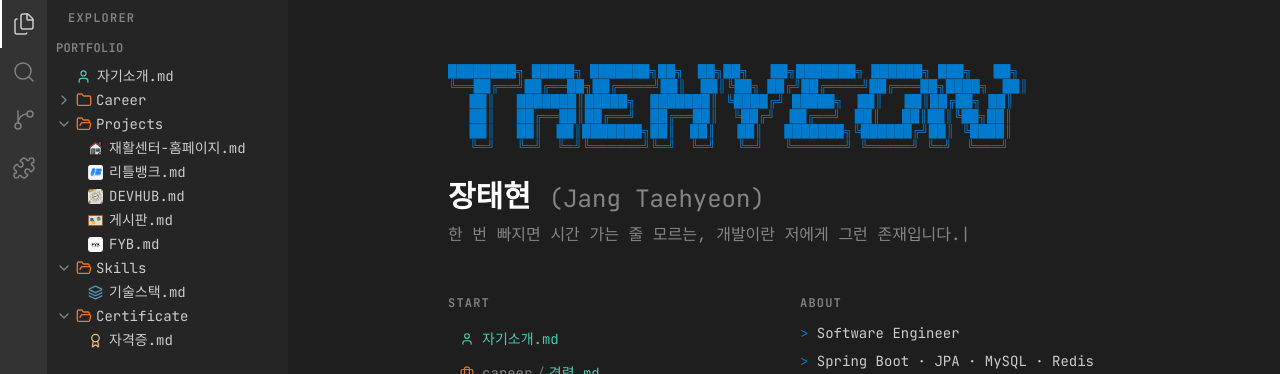
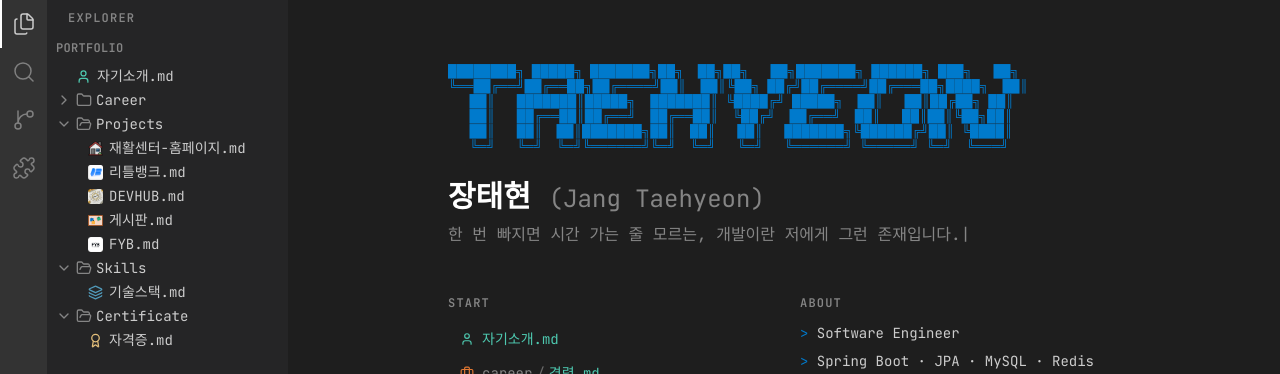
Before and after one commit to xogus3492/portfolio, a Next.js app: page / in a window 1280 px wide. Both pictures are taken after a click on the button "Career". Shown: the top 374 px of the page. Built offline with nearby package versions, Linux system fonts and the light colour scheme.

Commit message:
style: Explorer 폴더 아이콘 색상 회색으로 변경

```diff
--- a/src/components/vscode/FileTree.tsx
+++ b/src/components/vscode/FileTree.tsx
@@ -45,9 +45,9 @@ function FileTreeNode({ node, depth }: FileTreeNodeProps) {
           </span>
           <span className="shrink-0">
             {isExpanded ? (
-              <FolderOpen size={16} className="text-vs-icon-yellow" />
+              <FolderOpen size={16} className="text-vs-text-muted" />
             ) : (
-              <Folder size={16} className="text-vs-icon-yellow" />
+              <Folder size={16} className="text-vs-text-muted" />
             )}
           </span>
           <span className="truncate">{node.name}</span>
```
